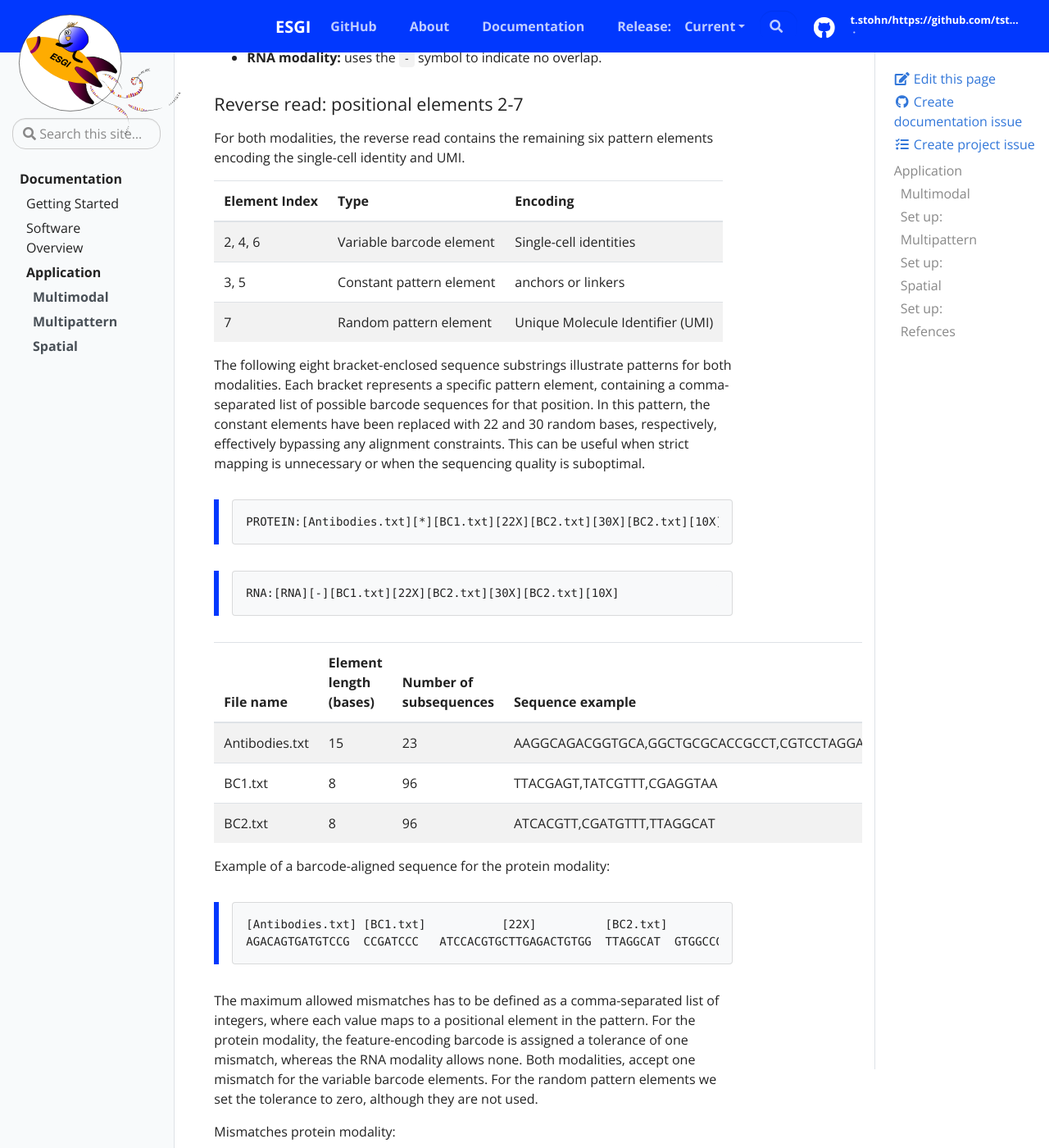
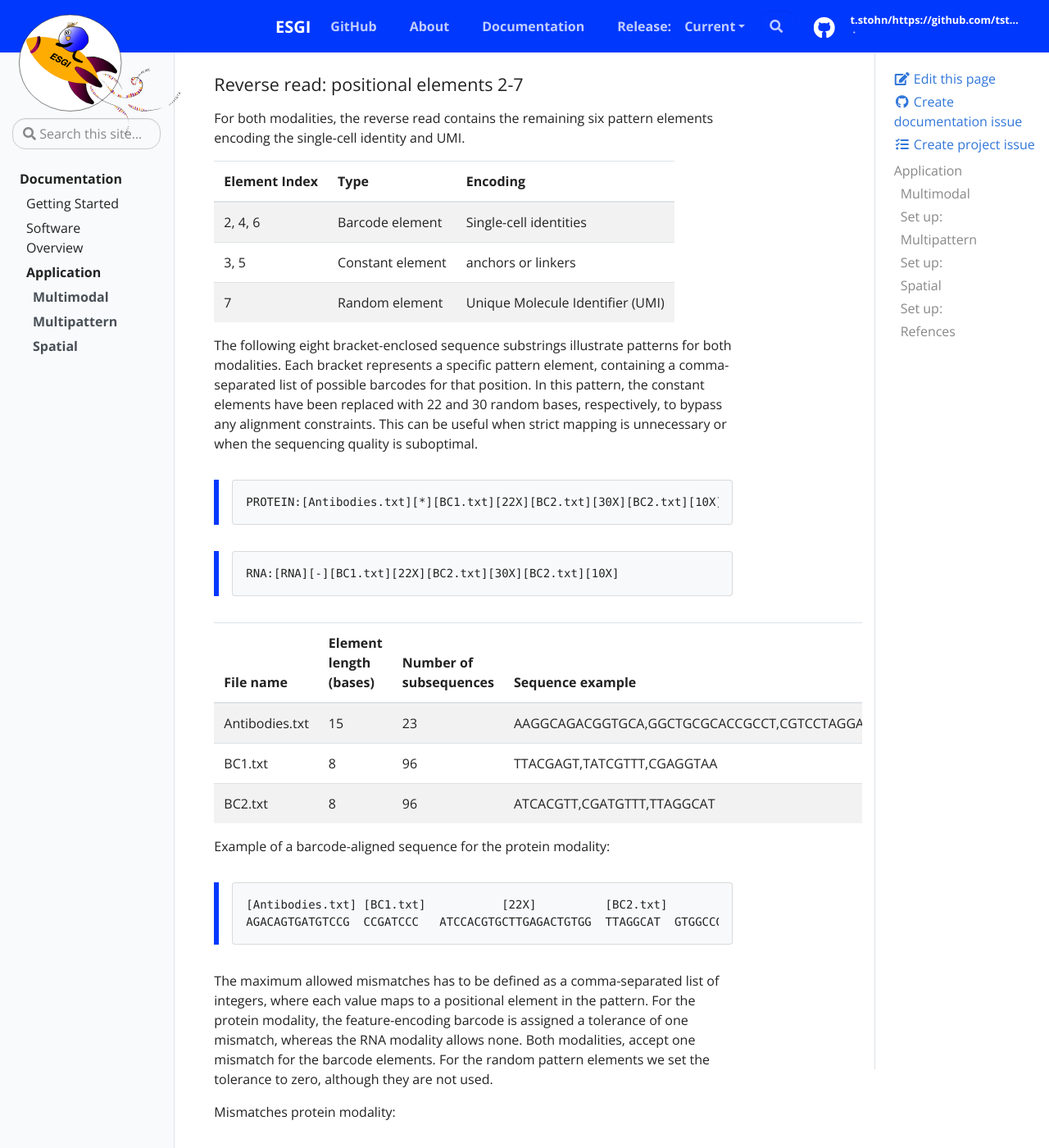
Before and after one commit to tstohn/ESGI.documentation, a Jekyll site: the page built from _docs/application.md, in a window 1280 px wide and 1400 px high, scrolled down 1331 px. Shown: the whole window at 82% size. Built offline with Jekyll 4.4.1, drawn with Linux system fonts in a browser that asks for light colours; some of the changed text lies outside the part shown.

Commit message:
Refine descriptions

````diff
--- a/_docs/application.md
+++ b/_docs/application.md
@@ -25,11 +25,11 @@ fastq-dump --split-files --gzip SRR28056729.sra
 ```
 
 ### Set up:
-To process both modalities, separate ESGI-initialization files must be created. Both modalities share a pattern structure consisting of eight positional elements, but they differ in how the feature identity is encoded in the forward read.
+To process both modalities, separate ESGI-initialization files must be created. Both modalities share a pattern structure consisting of eight elements, but they differ in how the feature identity is encoded in the forward read.
 
 #### Forward read: positional element 0
 The forward read contains the first pattern element and encodes the feature identity.
-* **Protein modality**: The first element is a variable antibody derived DNA barcode. This is followed by a poly-A tail, which creates a sequence overlap between the forward and reverse reads.
+* **Protein modality**: The first element is a DNA barcode and is followed by a poly-A tail, causing a sequence overlap between the forward and reverse reads.
 * **RNA modality**: The first element is the genomic transcript sequence. The forward read terminates at the end of the RNA sequence, resulting in no overlap with the reverse read.
 
 #### Read transition: positional element 1
@@ -42,11 +42,11 @@ For both modalities, the reverse read contains the remaining six pattern element
 
 | Element Index | Type | Encoding |
 | --------- | ----------- | ------ |
-| 2, 4, 6 | Variable barcode element | Single-cell identities
-| 3, 5 | Constant pattern element | anchors or linkers
-|  7 |  Random pattern element | Unique Molecule Identifier (UMI)
+| 2, 4, 6 | Barcode element | Single-cell identities
+| 3, 5 | Constant element | anchors or linkers
+|  7 |  Random element | Unique Molecule Identifier (UMI)
 
-The following eight bracket-enclosed sequence substrings illustrate patterns for both modalities. Each bracket represents a specific pattern element, containing a comma-separated list of possible barcode sequences for that position. In this pattern, the constant elements have been replaced with 22 and 30 random bases, respectively, effectively bypassing any alignment constraints. This can be useful when strict mapping is unnecessary
+The following eight bracket-enclosed sequence substrings illustrate patterns for both modalities. Each bracket represents a specific pattern element, containing a comma-separated list of possible barcodes for that position. In this pattern, the constant elements have been replaced with 22 and 30 random bases, respectively, to bypass any alignment constraints. This can be useful when strict mapping is unnecessary
 or when the sequencing quality is suboptimal.
 
 >```
@@ -69,7 +69,7 @@ Example of a barcode-aligned sequence for the protein modality:
 >AGACAGTGATGTCCG  CCGATCCC   ATCCACGTGCTTGAGACTGTGG  TTAGGCAT  GTGGCCGATGTTTCGCATCGGCGTACGACT  TAACGCTG  TAAAGGAAGT
 >```
 
-The maximum allowed mismatches has to be defined as a comma-separated list of integers, where each value maps to a positional element in the pattern. For the protein modality, the feature-encoding barcode is assigned a tolerance of one mismatch, whereas the RNA modality allows none. Both modalities, accept one mismatch for the variable barcode elements. For the random pattern elements we set the tolerance to zero, although they are not used.
+The maximum allowed mismatches has to be defined as a comma-separated list of integers, where each value maps to a positional element in the pattern. For the protein modality, the feature-encoding barcode is assigned a tolerance of one mismatch, whereas the RNA modality allows none. Both modalities, accept one mismatch for the barcode elements. For the random pattern elements we set the tolerance to zero, although they are not used.
 
 Mismatches protein modality:
 >```
@@ -202,16 +202,16 @@ The multipattern design contains specific and shared barcodes elements:
 
 Each pattern is assigned an unique name, with its pattern elements represented as a series of bracket enclosed substrings. Within each set of brackets is a comma-separated list of all possible barcodes for that specific position. In this example, the constant elements defining the linkers are replaced with random bases to bypass any alignment constraints.
 
-```
-PATTERN_1:[][15X][Ab1_barcodes.txt][20X][wellbarcodes.txt][7X]
-PATTERN_2:[][15X][Ab2_barcodes.txt][20X][wellbarcodes.txt][6X]
-PATTERN_3:[][15X][Ab3_barcodes.txt][20X][wellbarcodes.txt][5X]
-PATTERN_4:[][15X][Ab4_barcodes.txt][20X][wellbarcodes.txt][4X]
-PATTERN_5:[][15X][Ab5_barcodes.txt][20X][wellbarcodes.txt][3X]
-PATTERN_6:[][15X][Ab6_barcodes.txt][20X][wellbarcodes.txt][2X]
-PATTERN_7:[][15X][Ab7_barcodes.txt][20X][wellbarcodes.txt][1X]
-PATTERN_8:[][15X][Ab8_barcodes.txt][20X][wellbarcodes.txt][1X]
-```
+>```
+>PATTERN_1:[][15X][Ab1_barcodes.txt][20X][wellbarcodes.txt][7X]
+>PATTERN_2:[][15X][Ab2_barcodes.txt][20X][wellbarcodes.txt][6X]
+>PATTERN_3:[][15X][Ab3_barcodes.txt][20X][wellbarcodes.txt][5X]
+>PATTERN_4:[][15X][Ab4_barcodes.txt][20X][wellbarcodes.txt][4X]
+>PATTERN_5:[][15X][Ab5_barcodes.txt][20X][wellbarcodes.txt][3X]
+>PATTERN_6:[][15X][Ab6_barcodes.txt][20X][wellbarcodes.txt][2X]
+>PATTERN_7:[][15X][Ab7_barcodes.txt][20X][wellbarcodes.txt][1X]
+>PATTERN_8:[][15X][Ab8_barcodes.txt][20X][wellbarcodes.txt][1X]
+>```
 
 For each pattern, the maximum number of allowed mismatches per element is defined using a comma-separated list. Each integer in the list corresponds to a specific positional element.
 
@@ -270,16 +270,16 @@ The read contains the first pattern element, a genomic DNA sequence encoding the
 A discrete transition separating the two forward reads without sequence overlap. By including the `[-]` symbol in the pattern and enabling the `independent` flag, the tool treats both reads as two distinct sequences in the `5'→3'` direction.
 
 #### Forward read II: positional elements 2-5
-The read contains the remaining five pattern elements, which collectively encode the (x,y) spatial coordinates and UMI.
+The read contains the remaining five pattern elements, encoding the (x,y) spatial coordinates and UMI.
 
 | Element Index | Type | Encoding |
 | --------- | ----------- | ------ |
 | 0 | Genomic sequence | Transcript identity
-| 2 | Random sequence element of 10 bases | UMI
-| 3,5 | Variable pattern element | (x,y) spatial coordinates
-| 4,6 | Constant sequence element of 30 bases | Linkers or anchors
+| 2 | Random element | UMI
+| 3,5 | Barcode element | (x,y) spatial coordinates
+| 4,6 | Constant element | Linkers or anchors
 
-The barcode pattern is represented as seven bracket-encloded sequence substrings. Each bracket corresponds to a positional element and contains a comma-separated list of possible barcode sequences for that position. The constant elements have been replaced with 30 random bases, bypassing any alignment contraints.
+The barcode pattern is represented as seven bracket-encloded sequence substrings. Each bracket corresponds to a positional element and contains a comma-separated list of possible barcodes for that position. The constant elements have been replaced with 30 random bases to bypass any alignment contraints.
 
 >```
 >SPATIAL:[RNA][-][10X][coordinate_barcode.txt][30X][coordinate_barcode.txt][30X]
````
Also changed, not shown: other parts of _docs/application.md (+3 -3 lines).
